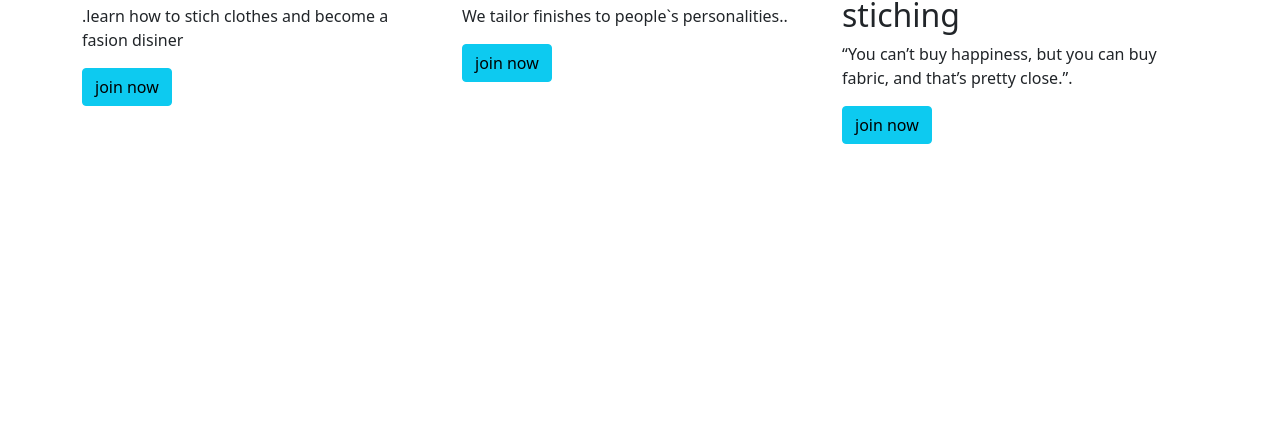
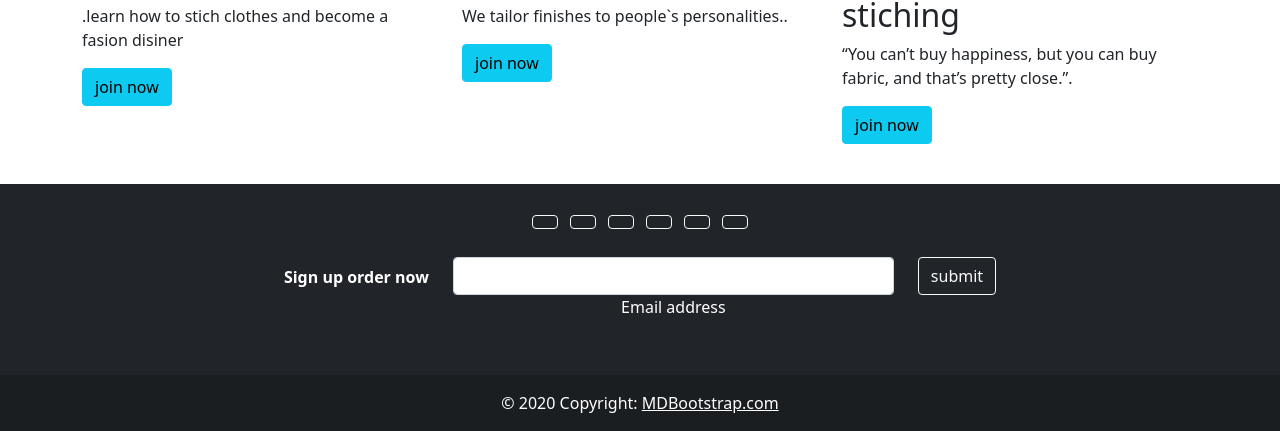
Before and after one commit to Barbie-1501/firstwebsite, a plain HTML site: page index.html in a window 1280 px wide. Shown: the part 1313-1744 px from the top of the page. Before the commit the page ends 1497 px from the top, so only its background shows below. Drawn offline with nearby package versions, Linux system fonts and the light colour scheme.

Commit message:
Update index.html

```diff
--- a/index.html
+++ b/index.html
@@ -158,6 +158,97 @@ src="photo-1616674202799-054e7c831378.jpeg" class="d-block w-100" alt="...">
   </div>
 
 
+  <!-- Footer -->
+<footer class="bg-dark text-center text-white">
+  <!-- Grid container -->
+  <div class="container p-4">
+    <!-- Section: Social media -->
+    <section class="mb-4">
+      <!-- Facebook -->
+      <a class="btn btn-outline-light btn-floating m-1" href="#!" role="button"
+        ><i class="fab fa-facebook-f"></i
+      ></a>
+
+      <!-- Twitter -->
+      <a class="btn btn-outline-light btn-floating m-1" href="#!" role="button"
+        ><i class="fab fa-twitter"></i
+      ></a>
+
+      <!-- Google -->
+      <a class="btn btn-outline-light btn-floating m-1" href="#!" role="button"
+        ><i class="fab fa-google"></i
+      ></a>
+
+      <!-- Instagram -->
+      <a class="btn btn-outline-light btn-floating m-1" href="#!" role="button"
+        ><i class="fab fa-instagram"></i
+      ></a>
+
+      <!-- Linkedin -->
+      <a class="btn btn-outline-light btn-floating m-1" href="#!" role="button"
+        ><i class="fab fa-linkedin-in"></i
+      ></a>
+
+      <!-- Github -->
+      <a class="btn btn-outline-light btn-floating m-1" href="#!" role="button"
+        ><i class="fab fa-github"></i
+      ></a>
+    </section>
+    <!-- Section: Social media -->
+
+    <!-- Section: Form -->
+    <section class="">
+      <form action="">
+        <!--Grid row-->
+        <div class="row d-flex justify-content-center">
+          <!--Grid column-->
+          <div class="col-auto">
+            <p class="pt-2">
+              <strong>Sign up order now</strong>
+            </p>
+          </div>
+          <!--Grid column-->
+
+          <!--Grid column-->
+          <div class="col-md-5 col-12">
+            <!-- Email input -->
+            <div class="form-outline form-white mb-4">
+              <input type="email" id="form5Example21" class="form-control" />
+              <label class="form-label" for="form5Example21">Email address</label>
+            </div>
+          </div>
+          <!--Grid column-->
+
+          <!--Grid column-->
+          <div class="col-auto">
+            <!-- Submit button -->
+            <button type="submit" class="btn btn-outline-light mb-4">
+              submit
+            </button>
+          </div>
+          <!--Grid column-->
+        </div>
+        <!--Grid row-->
+      </form>
+    </section>
+
+        </div>
+
+
+          </ul>
+        </div>
+        <!--Grid column-->
+      </div>
+      <!--Grid row-->
+    </section>
+    <!-- Section: Links -->
+  </div>
+  <!-- Grid container -->
+
+  <!-- Copyright -->
+  <div class="text-center p-3" style="background-color: rgba(0, 0, 0, 0.2);">
+    © 2020 Copyright:
+    <a class="text-white" href="https://mdbootstrap.com/">MDBootstrap.com</a>
     <!-- Optional JavaScript; choose one of the two! -->
 
     <!-- Option 1: Bootstrap Bundle with Popper -->
```
